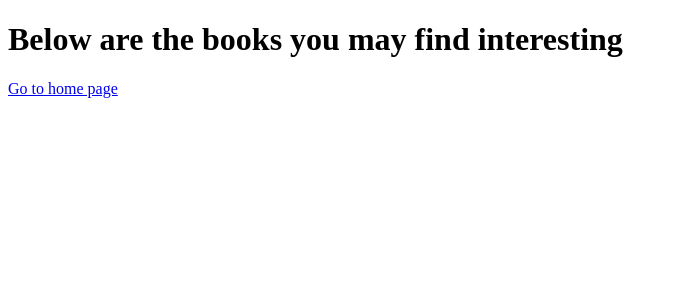
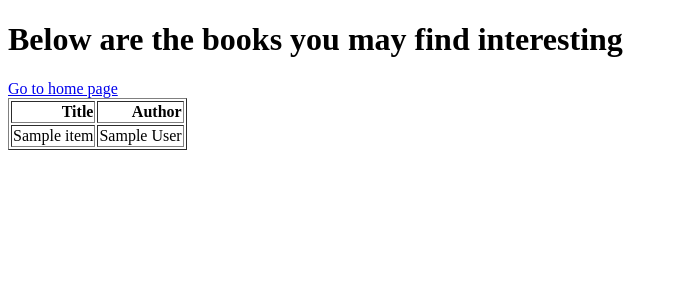
Before and after one commit to PiotrPietrz/book_search, a Flask app: template templates/result.html in a window 1280 px wide. Shown: the top 300 px of the page, without its empty margins (0-678 px from the left). Run offline with Flask 2, Linux system fonts and the light colour scheme; the template is opened without the code that fills it: most values are stand-ins (such as "Sample title", 1, 10 or a date in 2020).

Commit message:
Create automated result page

```diff
--- a/main.py
+++ b/main.py
@@ -5,14 +5,18 @@ app = flask.Flask(__name__)
 
 
 @app.route("/")
-def home():
+def index():
     return flask.render_template("index.html")
 
 
 @app.route("/result", methods=["GET", "POST"])
 def result():
+    items = [
+        {"Title": "title1", "Author": "author1"},
+        {"Title": "title2", "Author": "author2"},
+    ]
 
-    return flask.render_template("test.html")
+    return flask.render_template("result.html", items=items)
 
 
 @app.route("/add_book", methods=["GET", "POST"])
--- a/templates/add_book.html
+++ b/templates/add_book.html
@@ -7,12 +7,12 @@
 
 <body>
     <h1>working on adding a form</h1>
-    <a href="http://127.0.0.1:5000/#home">Go back</a>
+    <a href="{{ url_for('index') }}">Go back</a>
 
     <form action="submission" method="POST">
+        <p>Book title <input type="text" name="title" required /></p>
         <p>Author <input type="text" name="author" required /></p>
-        <p>Book title <input type="text" name="title" required /></p>
-        <p>Genre <input type="text" name="genre"/></p>
+        <p>Genre <input type="text" name="genre" /></p>
         <p><input type="submit" value="Add"></p>
     </form>
 </body>
--- a/templates/index.html
+++ b/templates/index.html
@@ -11,7 +11,7 @@
         <p>Search a book <input type="text" name="search_bar" required /></p>
         <p><input type="submit" value="Search"></p>
     </form>
-    <a href="http://127.0.0.1:5000/add_book">Add book</a>
+    <a href="{{ url_for('add_book') }}">Add book</a>
 </body>
 
 </html>
--- a/templates/result.html
+++ b/templates/result.html
@@ -7,7 +7,25 @@
 
 <body>
     <h1>Below are the books you may find interesting</h1>
-    <a href="http://127.0.0.1:5000/#home">Go to home page</a>
+    <a href="{{ url_for('index') }}">Go to home page</a>
+    <div style="width: 100%; margin: auto">
+        <table border="1" class="search_results">
+            <thead>
+                <tr style="text-align: right;">
+                    <th>Title</th>
+                    <th>Author</th>
+                </tr>
+            </thead>
+            {% for item in items %}
+            <tbody>
+                <tr>
+                    <td>{{ item.Title }}</td>
+                    <td>{{ item.Author }}</td>
+                </tr>
+            </tbody>
+            {% endfor %}
+        </table>
+    </div>
 </body>
 
 </html>
```
